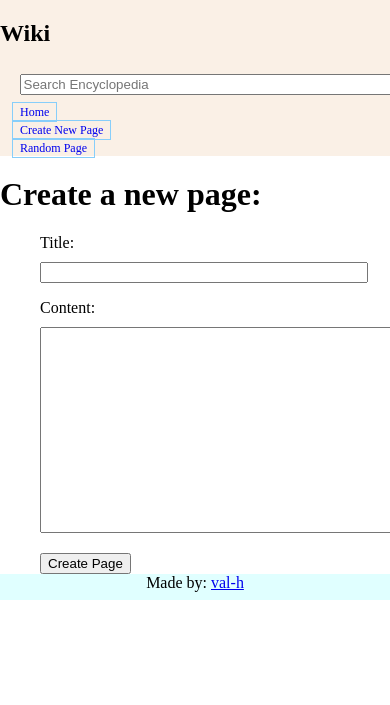
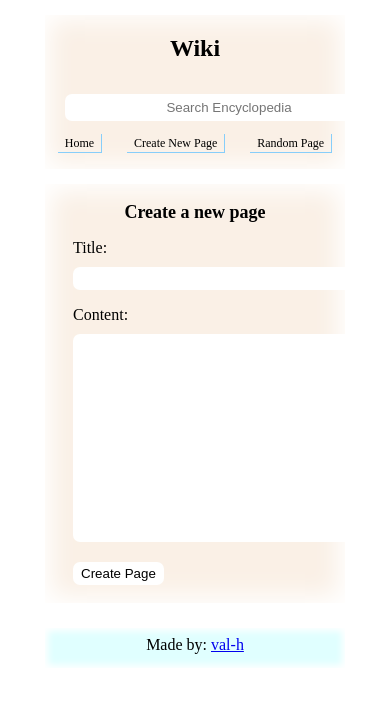
Before and after one commit to val-h/cs50w-prj-1, a Django app: page /new_page/ in a window 390 px wide; the page is wider, and only the part inside the window is pictured. Shown: the top 705 px of that part. Run offline with Django 3.2, Linux system fonts and the light colour scheme; some libraries are stand-ins or nearby versions.

Commit message:
design - finished, final touches

```diff
--- a/wiki/encyclopedia/static/encyclopedia/styles.css
+++ b/wiki/encyclopedia/static/encyclopedia/styles.css
@@ -5,7 +5,8 @@ body {
 
 footer {
   text-align: center;
-  height: 26px;
+  height: 32px;
+  padding-top: 8px;
   background-color: lightcyan;
 }
 
@@ -13,104 +14,182 @@ code {
   white-space: pre;
 }
 
-h1 {
-  margin-top: 0px;
-  padding-top: 20px;
+#index-list {
+  display: flex;
+  flex-wrap: wrap;
+  list-style: none;
 }
 
-.main {
-  padding: 10px;
+#index-list-item {
+  border-radius: 4px;
+  background: white;
+  padding: 4px 8px;
+  margin: 6px 12px;
+}
+#index-list-item a {
+  text-decoration: none;
+  color: black;
+}
+#index-list-item a:hover {
+  text-decoration: underline;
+  color: gray;
 }
 
-.search {
-  width: 100%;
-  font-size: 15px;
-  line-height: 15px;
-}
-
-.sidebar {
-  background-color: #f0f0f0;
-  height: 100vh;
-  padding: 20px;
-}
-
-.sidebar h2 {
-  margin-top: 5px;
+#edit-link {
+  text-decoration: none;
+  color: black;
+  font-size: 14px;
+  background-color: white;
+  border: 0;
+  border-radius: 6px;
+  line-height: 32px;
+  padding: 4px 12px;
 }
 
 /* Testing out stuff */
 #entry-form {
-  margin: 0 40px;
+  margin: 12px 40px;
 }
 #entry-form label {
   display: block;
   margin: 10px 0;
 }
 #entry-form #id_content {
+  border: 0;
+  border-radius: 7px;
+  padding: 4px 8px;
   max-width: 1200px;
-  min-width: 600px;
-  width: 70%;
+  min-width: 280px;
+  width: 80%;
   height: 200px;
+  resize: none;
 }
 #entry-form #id_title {
-  width: 320px;
+  width: 260px;
+  border: 0;
+  border-radius: 7px;
+  padding: 4px 18px;
+}
+#entry-form #button {
+  background-color: white;
+  border: 0;
+  border-radius: 7px;
+  padding: 4px 8px;
+  cursor: pointer;
+}
+#entry-form #id_content:focus #id_title:focus #button:focus {
+  border: 1px solid black;
 }
 
 #layout-grid {
   display: grid;
-  grid-gap: 0;
+  grid-gap: 0 20px;
+  margin: 15px 45px;
+}
+#layout-grid footer {
+  margin: 10px 0;
+  grid-column: 1/3;
+  box-shadow: 0 0 7px 3px white inset;
 }
 
 #nav-grid {
   background-color: linen;
+  box-shadow: 0 0 25px 5px white inset;
 }
 #nav-grid a {
+  color: black;
   font-size: 18px;
   text-decoration: none;
-  border: 1px solid lightskyblue;
+  border-bottom: 1px solid lightskyblue;
+  border-right: 1px solid lightskyblue;
+}
+#nav-grid a:hover {
+  border: 2px solid lightskyblue;
+  box-shadow: 0 0 7px 3px lightcyan;
+}
+#nav-grid #search {
+  border: 0;
+  background-color: white;
+  border-radius: 7px;
+  padding: 6px 14px;
 }
 
 #main-grid {
   font-size: 16px;
+  background-color: linen;
+  box-shadow: 0 0 25px 7px white inset;
 }
 
-@media (max-width: 599px) {
+@media (max-width: 699px) {
   #layout-grid {
     grid-template-columns: 100%;
+    grid-gap: 15px 0;
+  }
+  #layout-grid #nav-grid {
+    text-align: center;
+    padding-bottom: 18px;
+  }
+  #layout-grid #nav-grid #flex-container {
+    display: flex;
+    flex-wrap: nowrap;
+    justify-content: space-evenly;
   }
   #layout-grid #nav-grid a {
     font-size: 12px;
     padding: 2px 7px;
-    margin: 4px 12px;
+    margin: 6px 12px;
   }
   #layout-grid #nav-grid #search {
-    max-width: 500px;
+    max-width: 300px;
     width: 100%;
-    margin: 7px 5%;
+    margin: 12px 20px;
+    text-align: center;
   }
-  #layout-grid #main-grid #search {
-    width: 100%;
+  #layout-grid #main-grid {
+    grid-row: 2/3;
+    padding: 6px 12px;
+  }
+  #layout-grid #main-grid hr {
+    width: 80%;
+    max-width: 400px;
+  }
+  #layout-grid #main-grid #entry-form {
+    margin: 0 16px 12px 16px;
+  }
+  #layout-grid #main-grid #entry-form h1 {
+    text-align: center;
+    font-size: 18px;
   }
 }
-@media (min-width: 600px) {
+@media (min-width: 700px) {
   #layout-grid {
-    grid-template-columns: 25% 75%;
+    grid-template-columns: 280px auto;
   }
   #layout-grid #nav-grid {
     grid-column: 1/2;
+    padding-bottom: 12px;
+  }
+  #layout-grid #nav-grid h2 {
+    margin: 6px 12px;
   }
   #layout-grid #nav-grid a {
-    margin: 0 10px;
-    line-height: 40px;
+    line-height: 42px;
+    margin: 0 12px;
     padding: 4px 12px;
+    font-size: 13px;
   }
   #layout-grid #nav-grid #search {
     max-width: 280px;
-    width: 100%;
+    width: 80%;
     margin: 9px 6px;
   }
   #layout-grid #main-grid {
     grid-column: 2/3;
+    padding: 5px 16px;
+  }
+  #layout-grid #main-grid hr {
+    width: 80%;
+    max-width: 800px;
   }
 }
 
--- a/wiki/encyclopedia/static/encyclopedia/styles.scss
+++ b/wiki/encyclopedia/static/encyclopedia/styles.scss
@@ -1,3 +1,6 @@
+// Vars
+$box-shadow: 0 0 7px 3px white inset;
+
 body {
     margin: 0;
     background-color: white;
@@ -5,7 +8,8 @@ body {
 
 footer {
     text-align: center;
-    height: 26px;
+    height: 32px;
+    padding-top: 8px;
     background-color: lightcyan;
 }
 
@@ -13,48 +17,55 @@ code {
     white-space: pre;
 }
 
-h1 {
-    margin-top: 0px;
-    padding-top: 20px;
+#index-list {
+    display: flex;
+    flex-wrap: wrap;
+    list-style: none;
 }
 
-// textarea {
-//     height: 90vh;
-//     width: 80%;
-// }
+#index-list-item {
+    border-radius: 4px;
+    background: white;
+    padding: 4px 8px;
+    margin: 6px 12px;
 
-.main {
-    padding: 10px;
+    a {
+        text-decoration: none;
+        color: black;
+    }
+    a:hover {
+        text-decoration: underline;
+        color: gray;
+    }
 }
 
-.search {
-    width: 100%;
-    font-size: 15px;
-    line-height: 15px;
-}
-
-.sidebar {
-    background-color: #f0f0f0;
-    height: 100vh;
-    padding: 20px;
-}
-
-.sidebar h2 {
-    margin-top: 5px;
+#edit-link {
+    text-decoration: none;
+    color: black;
+    font-size: 14px;
+    background-color: white;
+    border: 0;
+    border-radius: 6px;
+    line-height: 32px;
+    padding: 4px 12px;
 }
 
 /* Testing out stuff */
 #entry-form {
-    margin: 0 40px;
+    margin: 12px 40px;
     label{
         display: block;
         margin: 10px 0;
     }
     #id_content {
+        border: 0;
+        border-radius: 7px;
+        padding: 4px 8px;
         max-width: 1200px;
-        min-width: 600px;
-        width: 70%;
+        min-width: 280px;
+        width: 80%;
         height: 200px;
+        resize: none;
     }
     // label[for=id_content] {
     //     display: block;
@@ -62,85 +73,157 @@ h1 {
     // }
 
     #id_title {
-        width: 320px;
+        width: 260px;
+        border: 0;
+        border-radius: 7px;
+        padding: 4px 18px;
     }
     // label[for=id_content] {
     //     display: block;
     //     margin: 15px;
     // }
+
+    #button {
+        background-color: white;
+        border: 0;
+        border-radius: 7px;
+        padding: 4px 8px;
+        cursor: pointer;
+    }
+
+    #id_content:focus #id_title:focus #button:focus {
+        border: 1px solid black;
+    }
 }
 
 // To make the grid layout
 #layout-grid {
     display: grid;
-    grid-gap: 0;
+    grid-gap: 0 20px;
+    margin: 15px 45px;
 
+    footer {
+        margin: 10px 0;
+        grid-column: 1 / 3;
+        box-shadow: $box-shadow;
+    }
 }
 
 #nav-grid {
     background-color: linen;
+    box-shadow: 0 0 25px 5px white inset;
+    // border: 1px solid black;
     a {
+        color: black;
         font-size: 18px;
         text-decoration: none;
-        border: 1px solid lightskyblue;
+        border-bottom: 1px solid lightskyblue;
+        border-right: 1px solid lightskyblue;
+    }
+
+    a:hover {
+        border: 2px solid lightskyblue;
+        box-shadow: 0 0 7px 3px lightcyan ;
+    }
+
+    #search {
+        border: 0;
+        background-color: white;
+        border-radius: 7px;
+        padding: 6px 14px;
     }
 }
 
 #main-grid {
     font-size: 16px;
-
+    background-color: linen;
+    box-shadow: 0 0 25px 7px white inset;
 }
 
-@media (max-width: 599px) {
+@media (max-width: 699px) {
     #layout-grid {
         grid-template-columns: 100%; // auto
+        grid-gap: 15px 0;
 
         #nav-grid {
+            text-align: center;
+            padding-bottom: 18px;
+
+            #flex-container {
+                display: flex;
+                flex-wrap: nowrap;
+                justify-content: space-evenly;
+            }
+
             a {
                 font-size: 12px;
                 padding: 2px 7px;
-                margin: 4px 12px;
+                margin: 6px 12px;
             }
 
             #search {
-                max-width: 500px;
+                max-width: 300px;
                 width: 100%;
-                margin: 7px 5%;
+                margin: 12px 20px;
+                text-align: center;
             }
         }
 
         #main-grid {
-            #search {
-                // max-width: 600px;
-                // width: 80%;
-                width: 100%
+            grid-row: 2 / 3;
+            padding: 6px 12px;
+
+            hr {
+                width: 80%;
+                max-width: 400px;
+            }
+
+            #entry-form {
+                margin: 0 16px 12px 16px;
+
+                h1 {
+                    text-align: center;
+                    font-size: 18px;
+                }
             }
         }
     }
 }
 
-@media (min-width: 600px) {
+@media (min-width: 700px) {
     #layout-grid {
         // margin: 0 5%;
-        grid-template-columns: 25% 75%;
+        grid-template-columns: 280px auto;
 
         #nav-grid {
             grid-column: 1 / 2;
+            padding-bottom: 12px;
+            h2 {
+                margin: 6px 12px;
+            }
             a {
-                margin: 0 10px;
-                line-height: 40px;
+                line-height: 42px;
+                margin: 0 12px;
                 padding: 4px 12px;
+                font-size: 13px;
             }
 
             #search {
                 max-width: 280px;
-                width: 100%;
+                width: 80%;
                 margin: 9px 6px;
             }
         }
 
         #main-grid {
             grid-column: 2 / 3;
+            padding: 5px 16px;
+
+            hr {
+                width: 80%;
+                max-width: 800px;
+
+            }
         }
     }
 }
--- a/wiki/encyclopedia/templates/encyclopedia/404.html
+++ b/wiki/encyclopedia/templates/encyclopedia/404.html
@@ -7,5 +7,5 @@
 {% block body %}
     <h1>{{ title }}</h1>
     <p>The topic you are lookig for doesn't exist.</p>
-    <a href="#">Try creating a page for {{ title }}</a>
+    <a id="edit-link" href="{% url 'encyclopedia:new_page' %}">Create a page for '{{ title }}'</a>
 {% endblock body %}
--- a/wiki/encyclopedia/templates/encyclopedia/edit_page.html
+++ b/wiki/encyclopedia/templates/encyclopedia/edit_page.html
@@ -3,10 +3,10 @@
 {% block title %}Edit page - {{ entry }}{% endblock %}
 
 {% block body %}
-    <h1>Edit {{ entry }} page</h1>
     <form id="entry-form" action="#" method="POST">
+        <h1>Edit {{ entry }} page</h1>
         {% csrf_token %}
         {{ form.as_p }}
-        <input type="submit" value="Save">
+        <input id="button" type="submit" value="Save">
     </form>
 {% endblock %}
--- a/wiki/encyclopedia/templates/encyclopedia/layout.html
+++ b/wiki/encyclopedia/templates/encyclopedia/layout.html
@@ -19,6 +19,7 @@
                     {% csrf_token %}
                     <input id="search" type="text" name="q" placeholder="Search Encyclopedia">
                 </form>
+                <div id="flex-container">
                     <div>
                         <a href="{% url 'encyclopedia:index' %}">Home</a>
                     </div>
@@ -28,6 +29,7 @@
                     <div>
                         <a href="{% url 'encyclopedia:random_page' %}">Random Page</a>
                     </div>
+                </div>
                 {% block nav %}
                 {% endblock %}
             </div>
@@ -35,10 +37,12 @@
                 {% block body %}
                 {% endblock %}
             </div>
+            <footer>
+                <div>
+                    Made by:
+                    <a href="https://www.github.com/val-h" target="_blank">val-h</a>
                 </div>
-        <footer>
-            Made by:
-            <a href="https://www.github.com/val-h">val-h</a>
             </footer>
+        </div>
     </body>
 </html>
--- a/wiki/encyclopedia/templates/encyclopedia/new_page.html
+++ b/wiki/encyclopedia/templates/encyclopedia/new_page.html
@@ -3,15 +3,15 @@
 {% block title %}Create New Page{% endblock %}
 
 {% block body %}
-    <h1>Create a new page: </h1>
 <!-- Form goes here -->
 {% if error %}
 <!-- Warrning element with css for later -->
 <h3 style="color: rgb(240, 132, 0);">A page with that name already exists!</h3>
 {% endif %}
 <form id="entry-form" action="{% url 'encyclopedia:new_page' %}" method="POST">
+        <h1>Create a new page</h1>
         {% csrf_token %}
         {{ form.as_p }}
-        <input type="submit" value="Create Page">
+        <input id="button" type="submit" value="Create Page">
     </form>
 {% endblock %}
--- a/wiki/encyclopedia/templates/encyclopedia/wiki_page.html
+++ b/wiki/encyclopedia/templates/encyclopedia/wiki_page.html
@@ -9,5 +9,5 @@
         {{ content|safe }}
     </p>
     <hr>
-    <a href="{% url 'encyclopedia:edit_page' title %}">Edit Content</a>
+    <a id="edit-link" href="{% url 'encyclopedia:edit_page' title %}">Edit Content</a>
 {% endblock %}
--- a/wiki/encyclopedia/views.py
+++ b/wiki/encyclopedia/views.py
@@ -16,9 +16,13 @@ def wiki_page(request, title):
     """Render a requested page."""
     context = {
         'title': title,
-        # To make a custom md to html parser for later
-        'content': md2.markdown(util.get_entry(title)),
+        'content': None,
     }
+    try:
+        context['content'] = md2.markdown(util.get_entry(title))
+    except:
+        return render(request, 'encyclopedia/404.html', context=context)
+
     if context['content'] == None:
         return render(request, 'encyclopedia/404.html', context=context)
     else:
@@ -36,7 +40,7 @@ def search_page(request):
         entries = util.list_entries()
         # Display the page if names match exactly
         if request.POST['q'] in entries:
-            # return wiki_page(request, request.POST['q'])
+            # wiki_page(request, request.POST['q'])
             return redirect('encyclopedia:wiki_page', request.POST['q'])
 
         # Show a page with the search results if any
@@ -47,6 +51,7 @@ def search_page(request):
         if matches:
             return render(request, 'encyclopedia/search.html', {'entries': matches})
         else:
+            context={'title': request.POST['q']}
             return render(request, 'encyclopedia/404.html')
 
 def new_page(request):
@@ -57,7 +62,7 @@ def new_page(request):
             title, content = form.cleaned_data['title'], form.cleaned_data['content']
             if title not in util.list_entries():
                 util.save_entry(title, content)
-                return redirect('encyclopedia/wiki_page', title)
+                return redirect('encyclopedia:wiki_page', title)
             else:
                 return render(request, 'encyclopedia/new_page.html', {
                     'form': form,
```
Also changed, not shown: wiki/encyclopedia/templates/encyclopedia/index.html (+3 -4 lines), wiki/encyclopedia/templates/encyclopedia/search.html (+7 -1 lines), 1 other file. Lines whose indentation alone changed are shown as unchanged.
